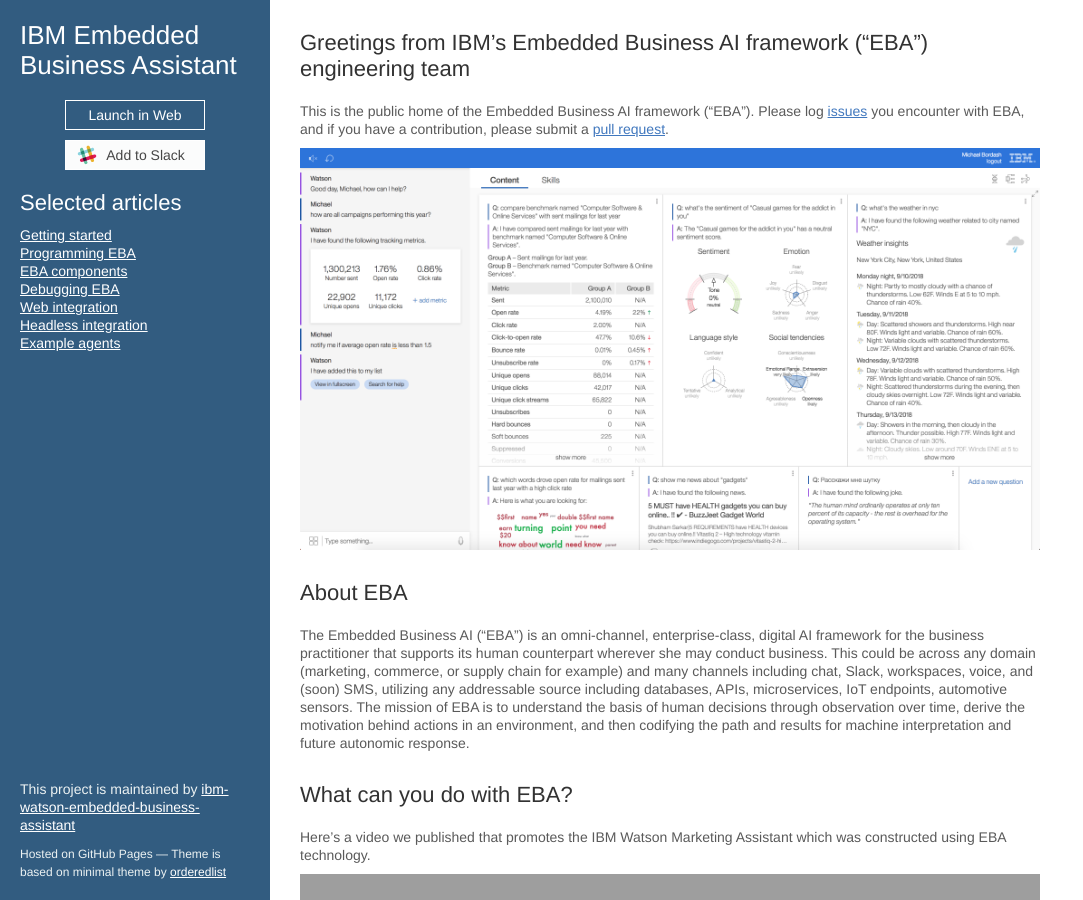
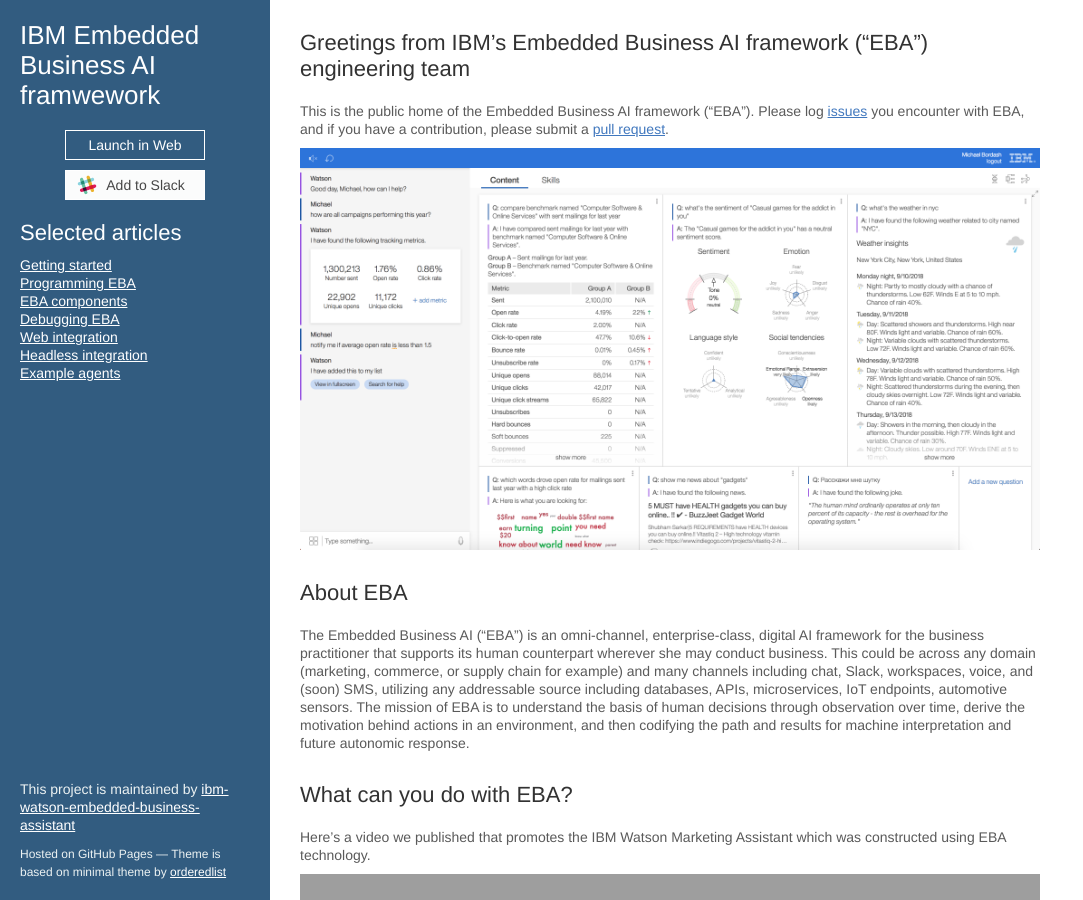
Before and after one commit to ibm-watson-embedded-business-assistant/eba-example-agents, a Jekyll site: the page built from README.md, in a window 1280 px wide and 900 px high. Shown: the whole window, without its empty margins (0-1083 px from the left). Built offline with Jekyll 4.4.1, drawn with Linux system fonts in a browser that asks for light colours; our own code applies the rules of GitHub Pages for plain Markdown files; the repository's description, which GitHub fills in, is left out; grey boxes are pictures that could not be loaded.

Commit message:
Update default.html

```diff
--- a/_layouts/default.html
+++ b/_layouts/default.html
@@ -18,7 +18,7 @@
     <div class="wrapper">
       <header>
         <h1>
-          <a href="https://www.eba.ai/">IBM Embedded Business Assistant</a>
+          <a href="https://www.eba.ai/">IBM Embedded Business AI framwework</a>
           <button class="btn btn-link" onclick="document.getElementsByTagName('header')[0].classList.toggle('opened')">
             <svg version="1.1" id="Layer_1" xmlns="http://www.w3.org/2000/svg" xmlns:xlink="http://www.w3.org/1999/xlink" x="0px" y="0px"
                width="30px" height="30px" viewBox="0 0 30 30" style="enable-background:new 0 0 30 30;" xml:space="preserve">
```
